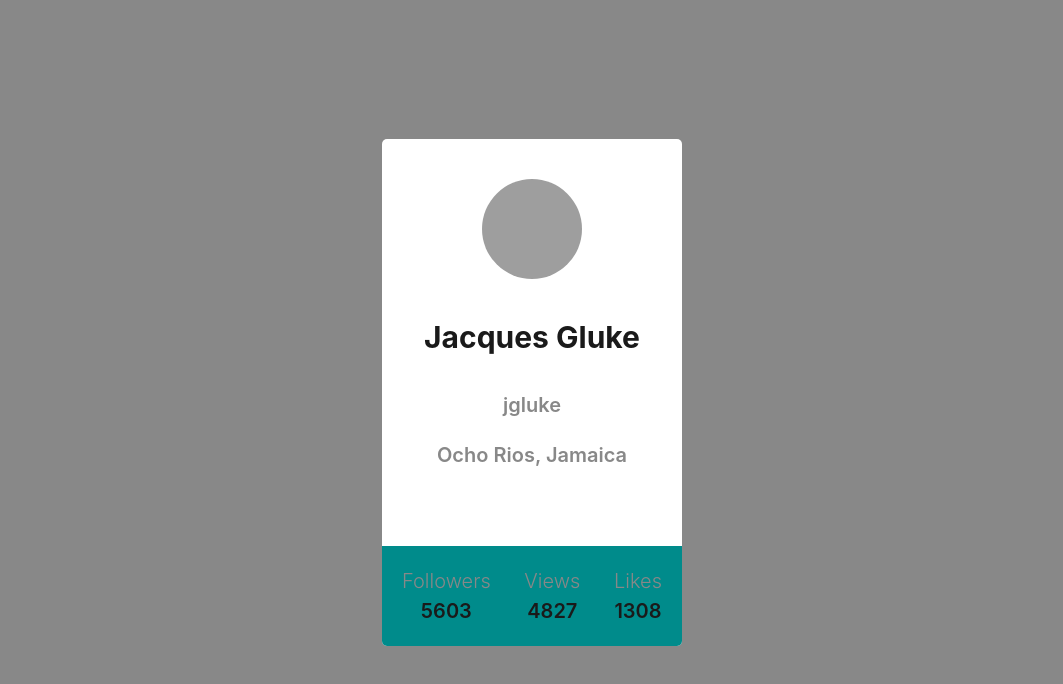
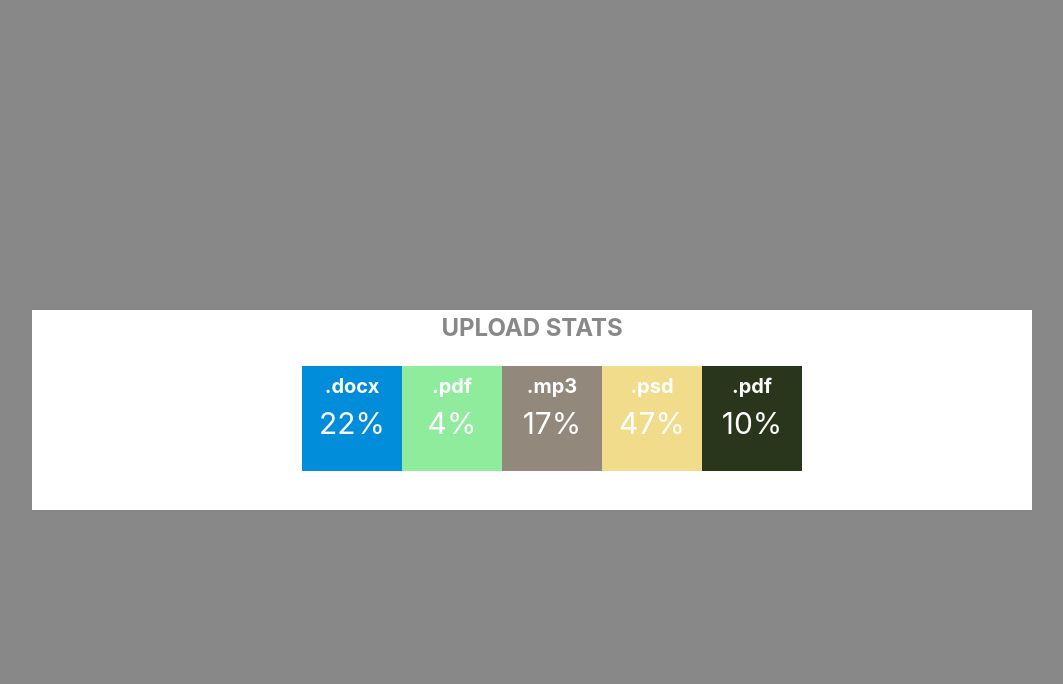
Before and after one commit to DmitriyKolesnyk/react.study1, a React (Vite) app: page / in a window 1280 px wide. Shown: the top 684 px of the page, without its empty margins (108-1171 px from the left). Built offline with nearby package versions, Linux system fonts and the light colour scheme; grey boxes are pictures that could not be loaded.

Commit message:
Second task finished finally

```diff
--- a/src/App.jsx
+++ b/src/App.jsx
@@ -2,18 +2,23 @@ import './App.css'
 import Profile from "./components/Profile/Profile.jsx";
 import  css from "./components/Profile/Profile.module.css";
 import user from "./api/user.json"
+import Statistics from "./components/Statistics/Statistics.jsx";
+import data from "./api/data.json"
 
 
 function App() {
-    console.log(user);
   return (
     <main>
-      <Profile
-          username={user.username}
-          tag={user.tag}
-          location={user.location}
-          avatar={user.avatar}
-          stats={user.stats}/>
+      {/*<Profile*/}
+      {/*    username={user.username}*/}
+      {/*    tag={user.tag}*/}
+      {/*    location={user.location}*/}
+      {/*    avatar={user.avatar}*/}
+      {/*    stats={user.stats}/>*/}
+    <Statistics
+    title="UPLOAD STATS"
+    stats={data}
+      />
     </main>
   )
 }
--- /dev/null
+++ b/src/components/Statistics/Statistics.jsx
@@ -0,0 +1,28 @@
+import React from 'react';
+import css from "./Statistics.module.css";
+
+const Statistics = ({title, stats}) => {
+    return (
+        <section className={css.statistics}>
+            {title ? <h2 className="title">{title}</h2> : <span>Заголовок не пришел</span>}
+
+            <ul className={css.stats}>
+                {stats.map(stat => (
+                    <li className={css.item}
+                        style={{background:randomColor()}}
+                        key={stat.id}>{stat.name}
+                        <span className="label">{stat.label}</span><br/>
+                        <span className={css.percentage}>{stat.percentage}%</span>
+                    </li>
+                ))}
+
+            </ul>
+        </section>
+    )
+}
+
+function randomColor() {
+    const color = '#' + Math.random().toString(16).slice(3, 9);
+    return color;
+}
+export default Statistics;
--- /dev/null
+++ b/src/components/Statistics/Statistics.module.css
@@ -0,0 +1,25 @@
+.statistics {
+    background-color: white;
+    color: #888888;
+    width: 1000px;
+    height: 200px;
+}
+
+.stats {
+    list-style-type: none;
+    display: flex;
+justify-content: center;
+}
+
+.item {
+    width: 100px;
+    height: 100px;
+    padding-top: 5px;
+    font-size: 20px;
+    font-weight: bold;
+    color: white;
+}
+.percentage {
+    font-size: 30px;
+    font-weight: normal;
+}
```
